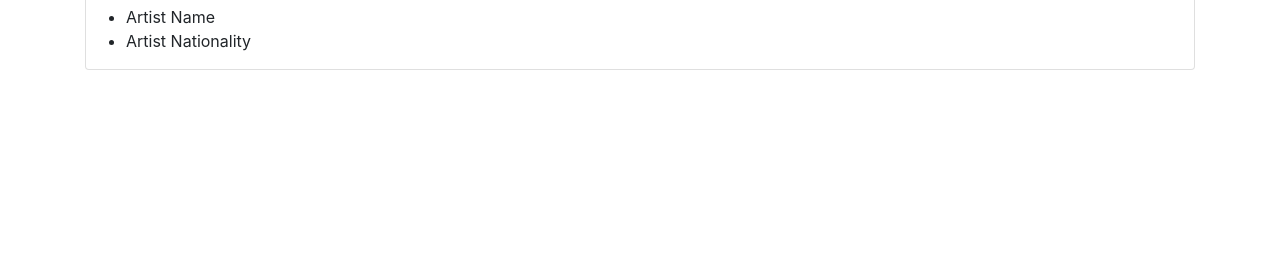
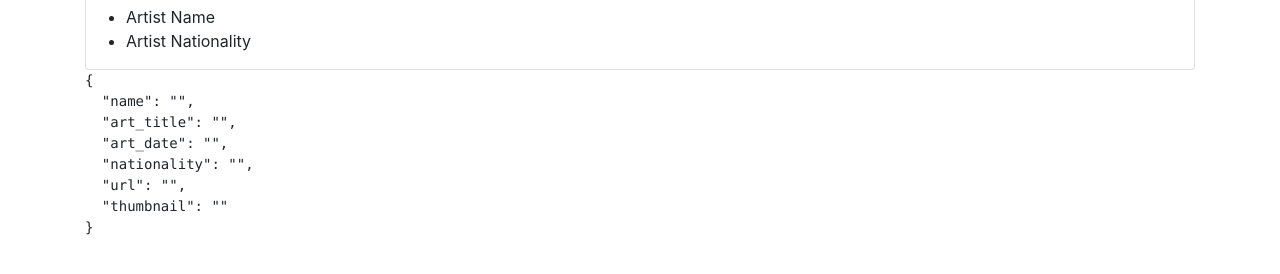
Before and after one commit to yutsukushi/Curate, a React (Create React App) app in the folder client/: page / in a window 1280 px wide. Shown: the part 258-532 px from the top of the page. Built offline with nearby package versions, Linux system fonts and the light colour scheme.

Commit message:
Print react state in pre tag

```diff
--- a/client/src/components/SearchForm/index.js
+++ b/client/src/components/SearchForm/index.js
@@ -99,6 +99,7 @@ class SearchForm extends Component {
               </ul>
             </div>
           </div>
+          <pre>{JSON.stringify(this.state, null, 2)}</pre>
         </div>
       </div>
     );
```
